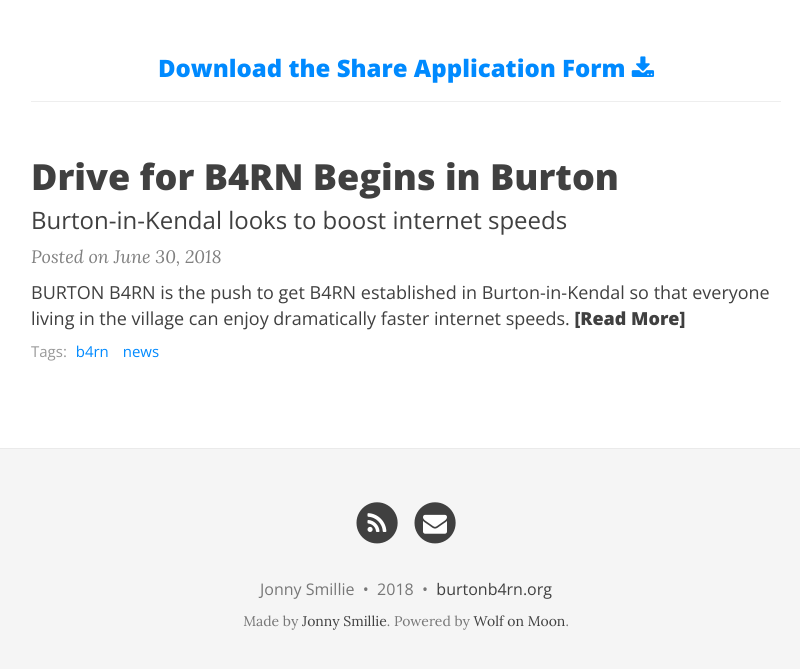
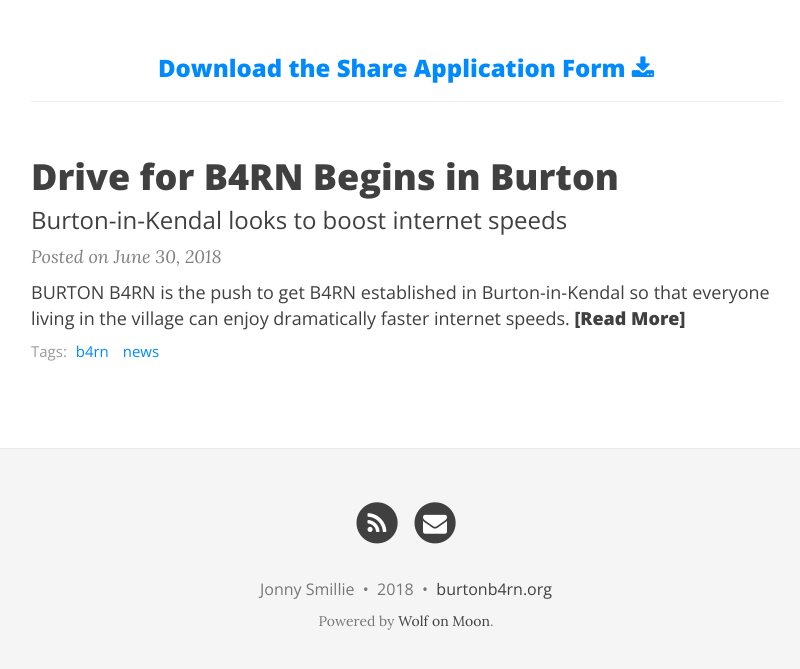
Before and after one commit to jonnysmillie/burtonb4rn, a Jekyll site: the page built from index.html, in a window 1280 px wide and 1225 px high. Shown: the part 543-1212 px from the top of the window, without its empty margins (234-1034 px from the left). Built offline with Jekyll 4.4.1, drawn with Linux system fonts in a browser that asks for light colours; nearby versions of some CDN libraries; the list of posts is cut into pages by our own code.

Commit message:
update footer

```diff
--- a/_includes/footer.html
+++ b/_includes/footer.html
@@ -42,8 +42,6 @@
       </p>
           <!-- Please don't remove this, keep my open source work credited :) -->
     <p class="theme-by text-muted">
-      Made by
-      <a href="https://jonnysmillie.co.uk">Jonny Smillie</a>.
       Powered by
       <a href="https://wlfnmn.com">Wolf on Moon</a>.
     </p>
```
